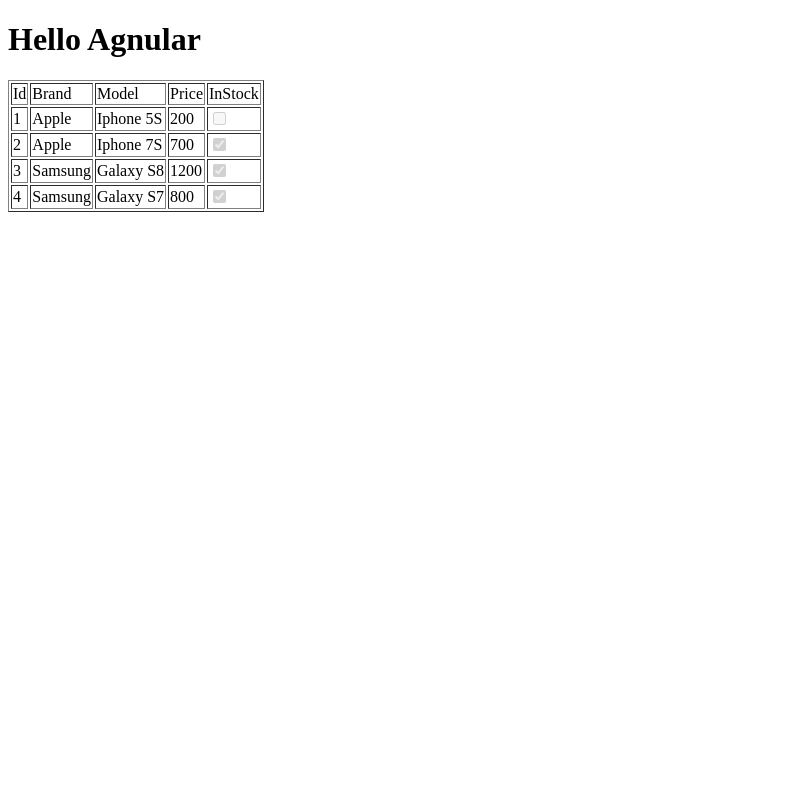
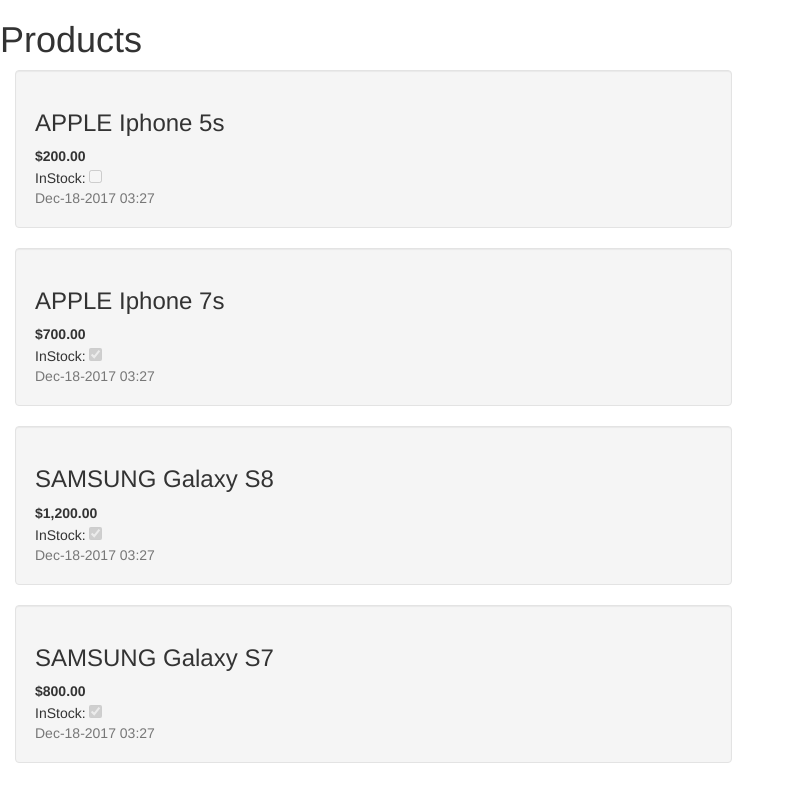
Before and after one commit to Mujib517/angular.web.demo, an Angular app: page / in a window 1280 px wide. Shown: the whole page, without its empty margins (0-792 px from the left). Built offline with nearby package versions, Linux system fonts and the light colour scheme.

Commit message:
Pipes, Container comps and DI

```diff
--- a/package.json
+++ b/package.json
@@ -21,6 +21,7 @@
     "@angular/platform-browser": "^5.0.0",
     "@angular/platform-browser-dynamic": "^5.0.0",
     "@angular/router": "^5.0.0",
+    "bootstrap": "^3.3.7",
     "core-js": "^2.4.1",
     "rxjs": "^5.5.2",
     "zone.js": "^0.8.14"
--- a/src/app/app.html
+++ b/src/app/app.html
@@ -1,6 +1,4 @@
-<h1>Hello Agnular</h1>
-<app-home></app-home>
-
+<app-product-list></app-product-list>
 <!-- single line
 multiline
 separate file
--- a/src/app/app.module.ts
+++ b/src/app/app.module.ts
@@ -4,10 +4,14 @@
 
 import { AppComponent } from "./app.component";
 import { HomeComponent } from "./home/home.component";
+import { ProductListComponent } from "./product-list/product-list.component";
+import { ProductComponent } from './product/product.component';
+import { ProductService } from "./shared/product.service";
 
 @NgModule({
     imports: [BrowserModule, FormsModule],
-    declarations: [AppComponent, HomeComponent],
+    declarations: [AppComponent, HomeComponent,ProductListComponent, ProductComponent],
+    providers:[ProductService],
     bootstrap: [AppComponent]
 })
 export class AppModule { }
--- a/src/app/home/home.component.ts
+++ b/src/app/home/home.component.ts
@@ -4,33 +4,10 @@
 @Component({
     selector: 'app-home',
     template: `
-
-    <table border="1">
-        <tr>
-            <td>Id</td>
-            <td>Brand</td>
-            <td>Model</td>
-            <td>Price</td>
-            <td>InStock</td>
-        </tr>
-        <tr *ngFor="let product of products">
-            <td>{{product.id}}</td>
-            <td>{{product.brand}}</td>
-            <td>{{product.model}}</td>
-            <td>{{product.price}}</td>
-            <td>
-                <input type="checkbox" disabled="true" [checked]="product.inStock"/>
-            </td>
-        </tr>
-    </table>
-
-
+   <h1>Home Page</h1>
     `
 })
 export class HomeComponent {
+}
 
-    products = [{ id: 1, brand: "Apple", model: "Iphone 5S", price: 200, inStock: false },
-    { id: 2, brand: "Apple", model: "Iphone 7S", price: 700, inStock: true },
-    { id: 3, brand: "Samsung", model: "Galaxy S8", price: 1200, inStock: true },
-    { id: 4, brand: "Samsung", model: "Galaxy S7", price: 800, inStock: true }];
-}
+//Uppercase, lowercase, titlecase, currency, date, async
--- /dev/null
+++ b/src/app/product-list/product-list.component.ts
@@ -0,0 +1,13 @@
+import { Component } from "@angular/core";
+import { ProductService } from '../shared/product.service';
+@Component({
+    selector: 'app-product-list',
+    templateUrl: './product-list.html'
+})
+export class ProductListComponent {
+    products: any[];
+    //dependency injection
+    constructor(svc:ProductService) {
+        this.products = svc.get();
+    }
+}
--- /dev/null
+++ b/src/app/product-list/product-list.html
@@ -0,0 +1,7 @@
+<h1>Products</h1>
+
+<div class="col-md-7">
+    <div class="well" *ngFor="let prd of products">
+       <app-product [product]="prd"></app-product>
+    </div>
+</div>
--- /dev/null
+++ b/src/app/product/product.component.ts
@@ -0,0 +1,21 @@
+import { Component,Input } from '@angular/core';
+
+@Component({
+  selector: 'app-product',
+  template: `
+
+  <h3>{{product.brand | uppercase}} {{product.model | titlecase}}</h3>
+
+  <b>{{product.price | currency}}</b>
+  <div>
+      InStock:
+      <input type="checkbox" disabled="true" [checked]="product.inStock" />
+  </div>
+  <div class="text-muted"> {{product.lastUpdated | date:'MMM-dd-yyyy hh:mm'}}</div>
+
+  `
+})
+export class ProductComponent {
+  @Input()
+  product: any;
+}
--- /dev/null
+++ b/src/app/shared/product.service.ts
@@ -0,0 +1,12 @@
+import { Injectable } from "@angular/core";
+
+
+@Injectable()
+export class ProductService{
+  get(){
+        return [{ id: 1, brand: "Apple", model: "Iphone 5S", price: 200, inStock: false, lastUpdated: Date.now() },
+        { id: 2, brand: "Apple", model: "Iphone 7S", price: 700, inStock: true, lastUpdated: Date.now() },
+        { id: 3, brand: "Samsung", model: "Galaxy S8", price: 1200, inStock: true, lastUpdated: Date.now() },
+        { id: 4, brand: "Samsung", model: "Galaxy S7", price: 800, inStock: true, lastUpdated: Date.now() }];
+    }
+}
--- a/src/index.html
+++ b/src/index.html
@@ -5,7 +5,6 @@
   <meta charset="utf-8">
   <title>Angular.Web.Demo</title>
   <base href="/">
-
   <meta name="viewport" content="width=device-width, initial-scale=1">
   <link rel="icon" type="image/x-icon" href="favicon.ico">
 </head>
```
Also changed, not shown: .angular-cli.json.
